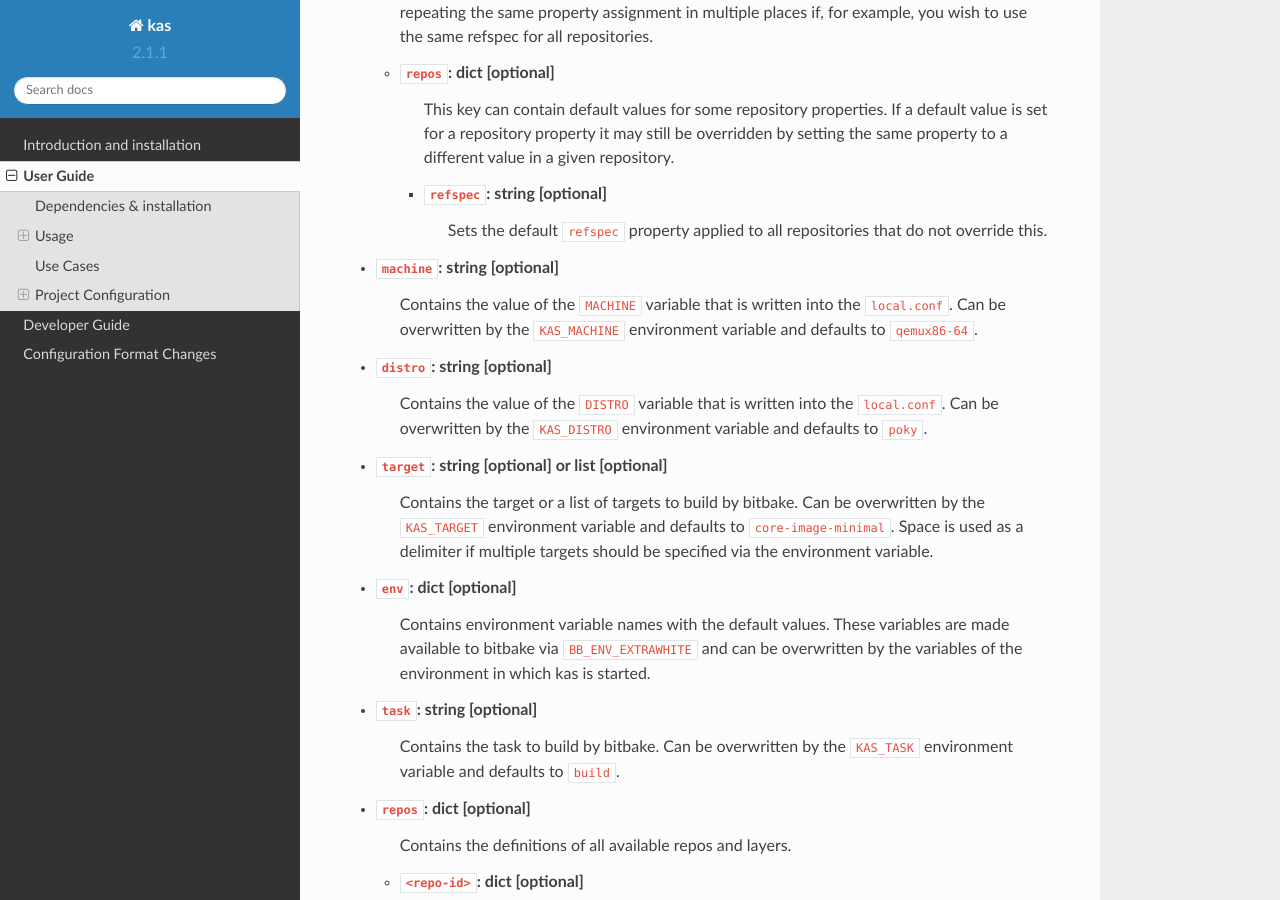
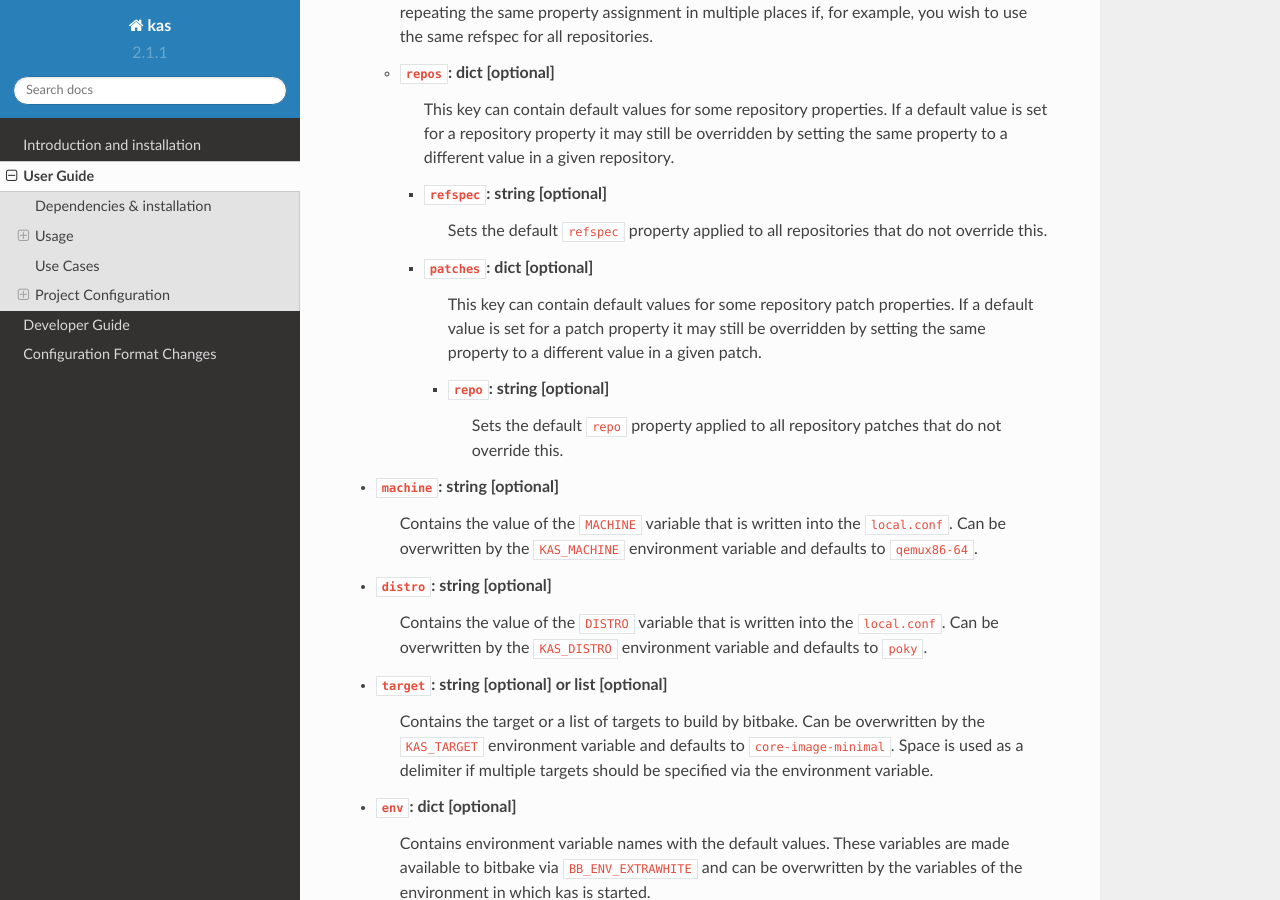
Before and after one commit to siemens/kas, a Sphinx documentation site: the page built from docs/userguide.rst, in a window 1280 px wide and 900 px high, scrolled down 5872 px. Built offline with Sphinx 7.4.7 and the Read the Docs theme 2.0.0, drawn with Linux system fonts in a browser that asks for light colours.

Commit message:
config: Allow a default repo to be specified for patches
Signed-off-by: Paul Barker <pbarker@konsulko.com>
[Jan: style fix]
Signed-off-by: Jan Kiszka <jan.kiszka@siemens.com>

```diff
--- a/docs/format-changelog.rst
+++ b/docs/format-changelog.rst
@@ -83,5 +83,6 @@ Added
 ~~~~~
 
 - ``defaults`` key can now be used to set a default value for the repository
-  property ``refspec``. This default value will be used if the appropriate
-  property is not defined for a given repository.
+  property ``refspec`` and the repository patch property ``repo``. These
+  default values will be used if the appropriate properties are not defined
+  for a given repository or patch.
--- a/docs/userguide.rst
+++ b/docs/userguide.rst
@@ -326,6 +326,16 @@ Configuration reference
         Sets the default ``refspec`` property applied to all repositories that
         do not override this.
 
+    * ``patches``: dict [optional]
+        This key can contain default values for some repository patch
+        properties. If a default value is set for a patch property it may
+        still be overridden by setting the same property to a different value
+        in a given patch.
+
+      * ``repo``: string [optional]
+          Sets the default ``repo`` property applied to all repository
+          patches that do not override this.
+
 * ``machine``: string [optional]
     Contains the value of the ``MACHINE`` variable that is written into the
     ``local.conf``. Can be overwritten by the ``KAS_MACHINE`` environment
```
Also changed, not shown: 2 other files.
